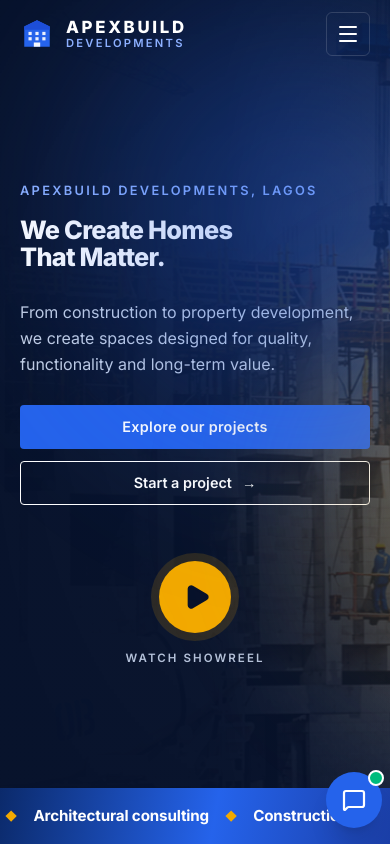
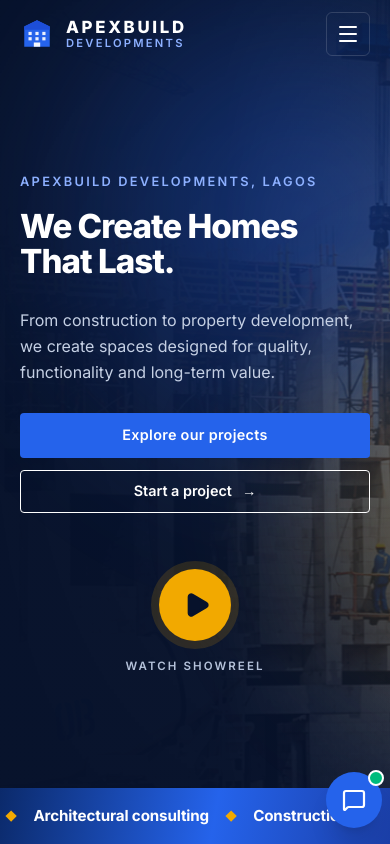
Before and after one commit to MavTech01/ApexBuild-Development-web, a React (Vite) app in the folder client/: page / in a window 390 px wide. Shown: the top 844 px of the page. Built offline with nearby package versions, Linux system fonts and the light colour scheme.

Commit message:
feat(home): refresh the headline and animate the rotating word

```diff
--- a/client/src/features/home/sections/Hero/Hero.jsx
+++ b/client/src/features/home/sections/Hero/Hero.jsx
@@ -39,8 +39,8 @@ export default function Hero() {
 
       <HeroMedia />
 
-      <Container size="wide" className={`relative z-[2]${loaded ? ' hero-in' : ''}`}>
-        <p className={`hero-label text-azure${loaded ? ' in' : ''}`} aria-label={heroLabel}>
+      <Container size="wide" className={`relative z-[2] ${loaded ? 'hero-in' : ''}`}>
+        <p className={`hero-label text-azure ${loaded ? 'in' : ''}`} aria-label={heroLabel}>
           {labelWords.map((word, i) => (
             <span key={`${word}-${i}`} aria-hidden="true" style={{ '--i': i }}>
               {word}
@@ -49,14 +49,14 @@ export default function Hero() {
         </p>
 
         <h1
-          className="mt-4 mb-7 whitespace-nowrap text-[clamp(1.4rem,6.5vw,5.5rem)] leading-[1.06] tracking-[-0.03em]"
-          aria-label={`We Create ${rotatingWords[0]} That Matter.`}
+          className="mt-4 mb-7 whitespace-nowrap text-[clamp(min(2.4rem,8.5vw),6.5vw,5.5rem)] leading-[1.06] tracking-[-0.03em]"
+          aria-label={`We Create ${rotatingWords[0]} That Last.`}
         >
           <span className="hero-line" style={{ '--n': 0 }}>
-            <span>We Create <RotatingWord words={rotatingWords} /></span>
+            <span>We Create <RotatingWord words={rotatingWords} startDelay={320} /></span>
           </span>
           <span className="hero-line" style={{ '--n': 1 }}>
-            <span>That Matter.</span>
+            <span>That Last.</span>
           </span>
         </h1>
 
--- a/client/src/features/home/sections/shared/RotatingWord.jsx
+++ b/client/src/features/home/sections/shared/RotatingWord.jsx
@@ -9,19 +9,30 @@ const INTERVAL_MS = 3000
  * `.rotating-word` in Hero/hero.css). Only the entering/leaving words carry the
  * `.anim` class so the others reset off-screen instantly instead of sliding
  * back down through the headline.
+ *
+ * `startDelay` (ms) holds the first word back so it gets its own entrance slide
+ * on load instead of appearing already in place with the headline line.
  */
-export default function RotatingWord({ words }) {
-  const [index, setIndex] = useState(0)
+export default function RotatingWord({ words, startDelay = 0 }) {
+  const [index, setIndex] = useState(-1)
 
   useEffect(() => {
-    if (words.length < 2) return
-    const id = setInterval(() => {
-      setIndex((current) => (current + 1) % words.length)
-    }, INTERVAL_MS)
-    return () => clearInterval(id)
-  }, [words.length])
+    let intervalId
+    const startId = setTimeout(() => {
+      setIndex(0)
+      if (words.length > 1) {
+        intervalId = setInterval(() => {
+          setIndex((current) => (current + 1) % words.length)
+        }, INTERVAL_MS)
+      }
+    }, startDelay)
+    return () => {
+      clearTimeout(startId)
+      clearInterval(intervalId)
+    }
+  }, [words.length, startDelay])
 
-  const previous = (index - 1 + words.length) % words.length
+  const previous = index < 0 ? -1 : (index - 1 + words.length) % words.length
 
   return (
     <span className="rotating-word">
```
